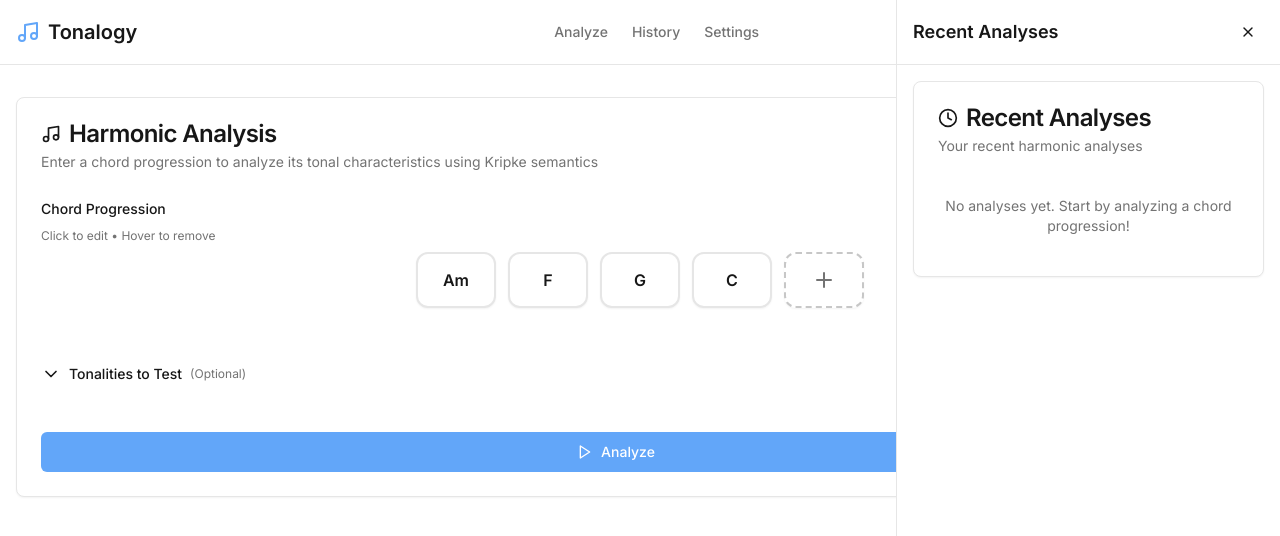
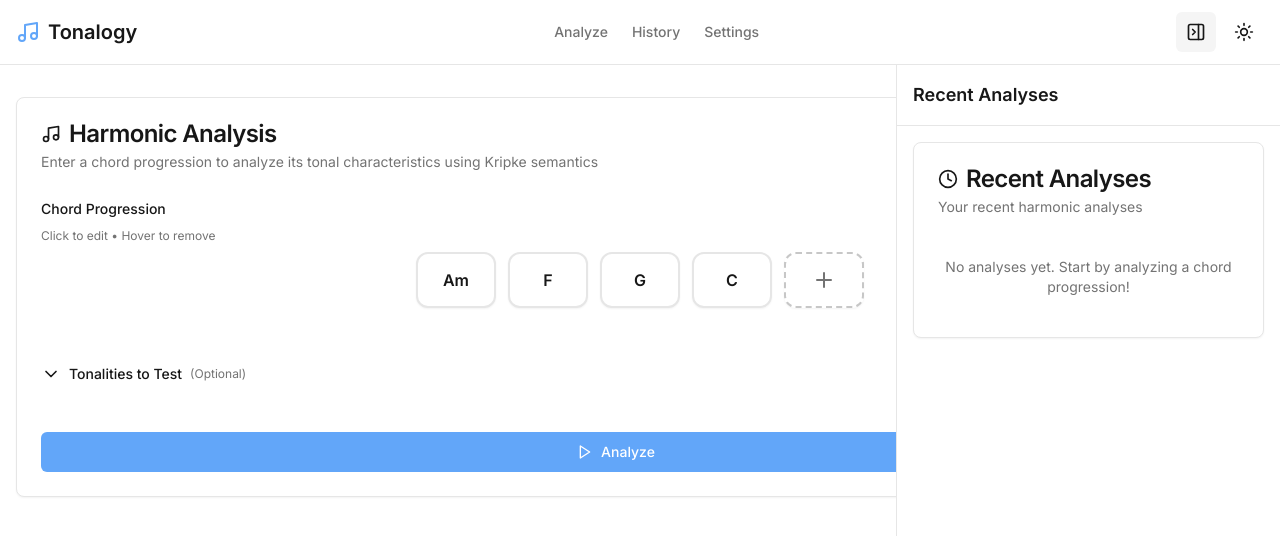
Before and after one commit to joabemorais/tonalogy-interface, a Next.js app: page / in a window 1280 px wide. Both pictures are taken after a click on the button "Toggle Recent Analyses". Shown: the top 536 px of the page. Built offline with nearby package versions, Linux system fonts and the light colour scheme.

Commit message:
feat: synchronize sidebar state with navigation and enhance toggle button animation

```diff
--- a/components/collapsible-sidebar.tsx
+++ b/components/collapsible-sidebar.tsx
@@ -1,7 +1,6 @@
 'use client'
 
 import React, { createContext, useContext, useState, useEffect } from 'react'
-import { X } from 'lucide-react'
 import { Button } from '@/components/ui/button'
 import { cn } from '@/lib/utils'
 import { useIsMobile } from '@/hooks/use-mobile'
@@ -40,7 +39,7 @@ export function SidebarProvider({ children, defaultOpen = false }: SidebarProvid
   // Listen for global events to toggle sidebar
   useEffect(() => {
     const handleToggleSidebar = () => {
-      toggle()
+      setIsOpen(prev => !prev)
     }
 
     // Add event listener for global sidebar toggle
@@ -64,7 +63,7 @@ interface RightSidebarProps {
 }
 
 export function RightSidebar({ children }: RightSidebarProps) {
-  const { isOpen, close } = useSidebar()
+  const { isOpen, toggle } = useSidebar()
   const isMobile = useIsMobile()
 
   return (
@@ -72,15 +71,16 @@ export function RightSidebar({ children }: RightSidebarProps) {
       {/* Overlay para mobile */}
       {isMobile && isOpen && (
         <div
-          className="fixed inset-0 bg-black/50 z-40 md:hidden"
-          onClick={close}
+          className="fixed top-[calc(4rem+1px)] inset-x-0 bottom-0 bg-black/50 z-30 md:hidden"
+          onClick={toggle}
         />
       )}
 
       {/* Sidebar */}
       <div
+        data-sidebar="true"
         className={cn(
-          "fixed top-0 right-0 h-full bg-background border-l z-50 transition-transform duration-300 ease-in-out flex flex-col",
+          "fixed top-[calc(4rem+1px)] right-0 h-[calc(100vh-4rem-1px)] bg-background border-l z-40 transition-transform duration-300 ease-in-out flex flex-col",
           "w-80 md:w-96",
           isOpen ? "translate-x-0" : "translate-x-full"
         )}
@@ -88,14 +88,6 @@ export function RightSidebar({ children }: RightSidebarProps) {
         {/* Header da sidebar */}
         <div className="flex items-center justify-between p-4 border-b bg-background/95 backdrop-blur-sm">
           <h2 className="text-lg font-semibold">Recent Analyses</h2>
-          <Button
-            variant="ghost"
-            size="icon"
-            onClick={close}
-            className="h-8 w-8"
-          >
-            <X className="h-4 w-4" />
-          </Button>
         </div>
 
         {/* Conteúdo da sidebar */}
--- a/components/navigation.tsx
+++ b/components/navigation.tsx
@@ -1,14 +1,57 @@
 'use client'
 
-import React from 'react'
+import React, { useState, useEffect } from 'react'
 import Link from 'next/link'
-import { Music, Settings, History, Moon, Sun, PanelRight } from 'lucide-react'
+import { Music, Settings, History, Moon, Sun, PanelRight, PanelRightClose } from 'lucide-react'
 import { useTheme } from 'next-themes'
 import { Button } from '@/components/ui/button'
-import { toggleSidebar } from '@/components/collapsible-sidebar'
 
 export function Navigation() {
   const { theme, setTheme } = useTheme()
+  const [isSidebarOpen, setIsSidebarOpen] = useState(false)
+
+  useEffect(() => {
+    // Função para sincronizar estado da sidebar
+    const syncSidebarState = () => {
+      // Verifica se o elemento da sidebar existe e se está visível
+      const sidebar = document.querySelector('[data-sidebar="true"]')
+      if (sidebar) {
+        const isVisible = !sidebar.classList.contains('translate-x-full')
+        setIsSidebarOpen(isVisible)
+      }
+    }
+
+    // Observa mudanças na sidebar
+    const observer = new MutationObserver(syncSidebarState)
+
+    // Sincroniza estado inicial
+    syncSidebarState()
+
+    // Observa mudanças no DOM
+    const sidebar = document.querySelector('[data-sidebar="true"]')
+    if (sidebar) {
+      observer.observe(sidebar, {
+        attributes: true,
+        attributeFilter: ['class']
+      })
+    }
+
+    // Adiciona um listener para mudanças na sidebar
+    const handleSidebarChange = () => {
+      setTimeout(syncSidebarState, 50) // Pequeno delay para aguardar animação
+    }
+
+    window.addEventListener('toggleSidebar', handleSidebarChange)
+
+    return () => {
+      observer.disconnect()
+      window.removeEventListener('toggleSidebar', handleSidebarChange)
+    }
+  }, [])
+
+  const handleToggle = () => {
+    window.dispatchEvent(new Event('toggleSidebar'))
+  }
 
   return (
     <nav className="border-b bg-background/95 backdrop-blur supports-[backdrop-filter]:bg-background/60">
@@ -48,10 +91,26 @@ export function Navigation() {
             <Button
               variant="ghost"
               size="icon"
-              onClick={toggleSidebar}
+              onClick={handleToggle}
               title="Toggle Recent Analyses"
+              className={`transition-all duration-200 ${isSidebarOpen ? "bg-accent" : ""}`}
             >
-              <PanelRight className="h-5 w-5" />
+              <div className="relative w-5 h-5">
+                <PanelRight
+                  className={`absolute inset-0 h-5 w-5 transition-all duration-300 ${
+                    isSidebarOpen
+                      ? 'opacity-0 scale-75 rotate-12'
+                      : 'opacity-100 scale-100 rotate-0'
+                  }`}
+                />
+                <PanelRightClose
+                  className={`absolute inset-0 h-5 w-5 transition-all duration-300 ${
+                    isSidebarOpen
+                      ? 'opacity-100 scale-100 rotate-0'
+                      : 'opacity-0 scale-75 rotate-12'
+                  }`}
+                />
+              </div>
               <span className="sr-only">Toggle Recent Analyses</span>
             </Button>
 
```
